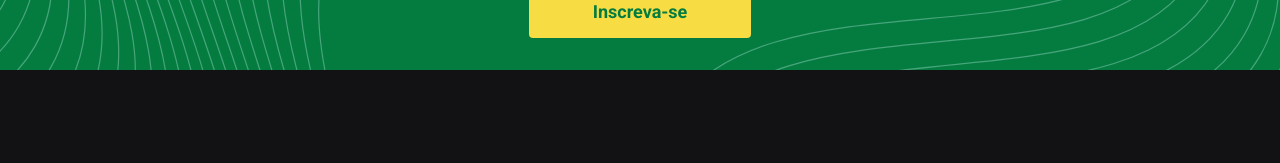
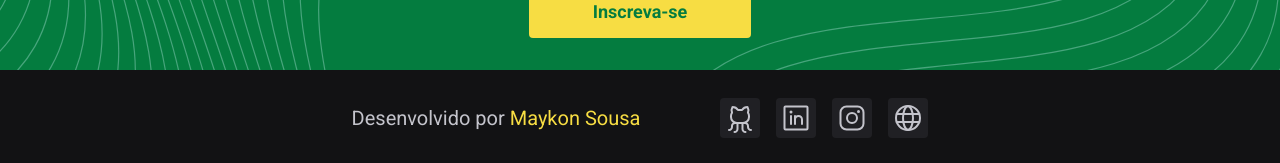
Before and after one commit to maykonsousa/nlwRankingWeb, a React (Vite) app: page / in a window 1280 px wide. Shown: the part 868-1031 px from the top of the page. Before the commit the page ends 938 px from the top, so only its background shows below. Built offline with nearby package versions, Linux system fonts and the light colour scheme; no server answers.

Commit message:
feat: implementa footer

```diff
--- /dev/null
+++ b/src/components/Footer/Footer.tsx
@@ -0,0 +1,29 @@
+import { GithubLogo, Globe, InstagramLogo, LinkedinLogo } from 'phosphor-react';
+import { FooterContainer, NavIcons } from './styles';
+
+export function Footer() {
+  return (
+    <FooterContainer>
+      <div>
+        <p>
+          Desenvolvido por{' '}
+          <a href="http://maykonsousa.github.io">Maykon Sousa</a>
+        </p>
+      </div>
+      <NavIcons>
+        <a href="http://github.com/maykonsousa">
+          <GithubLogo size={32} />
+        </a>
+        <a href="http://www.linkedin.com/in/maykonsousa">
+          <LinkedinLogo size={32} />
+        </a>
+        <a href="https://www.instagram.com/mykesousa/">
+          <InstagramLogo size={32} />
+        </a>
+        <a href="http://maykonsousa.github.io">
+          <Globe size={32} />
+        </a>
+      </NavIcons>
+    </FooterContainer>
+  );
+}
--- /dev/null
+++ b/src/components/Footer/index.ts
@@ -0,0 +1 @@
+export { Footer } from './Footer';
--- /dev/null
+++ b/src/components/Footer/styles.ts
@@ -0,0 +1,42 @@
+import styled from 'styled-components';
+
+export const FooterContainer = styled.footer`
+  display: flex;
+  align-items: center;
+  justify-content: center;
+  height: 6rem;
+  max-width: 1120px;
+  margin: 0 auto;
+  font-size: 1.25rem;
+  a {
+    color: var(--colors-nlw-cup-primary);
+    text-decoration: none;
+    transition: filter 0.2s;
+    &:hover {
+      color: var(--colors-nlw-cup-secondary);
+    }
+  }
+`;
+
+export const NavIcons = styled.nav`
+  margin-left: 5rem;
+  display: flex;
+  align-items: center;
+  justify-content: center;
+  gap: 1rem;
+  a {
+    border-radius: 0.25rem;
+    padding: 0.25rem;
+    display: flex;
+    align-items: center;
+    justify-content: center;
+    background: var(--colors-shape-primary);
+    color: var(--colors-text-base);
+    transition: 0.2s;
+
+    &:hover {
+      background-color: var(--colors-nlw-cup-primary);
+      color: var(--colors-nlw-cup-secondary);
+    }
+  }
+`;
--- a/src/main.tsx
+++ b/src/main.tsx
@@ -2,6 +2,7 @@ import React from 'react';
 import ReactDOM from 'react-dom/client';
 import App from './App';
 import { Action } from './components/Action';
+import { Footer } from './components/Footer';
 import { UserProvider } from './context/Context';
 import { GlobalStyles } from './styles/global';
 
@@ -10,6 +11,7 @@ ReactDOM.createRoot(document.getElementById('root') as HTMLElement).render(
     <UserProvider>
       <App />
       <Action />
+      <Footer />
     </UserProvider>
 
     <GlobalStyles />
```
Also changed, not shown: 1 other file (tests, documents, lock files or other folders).
